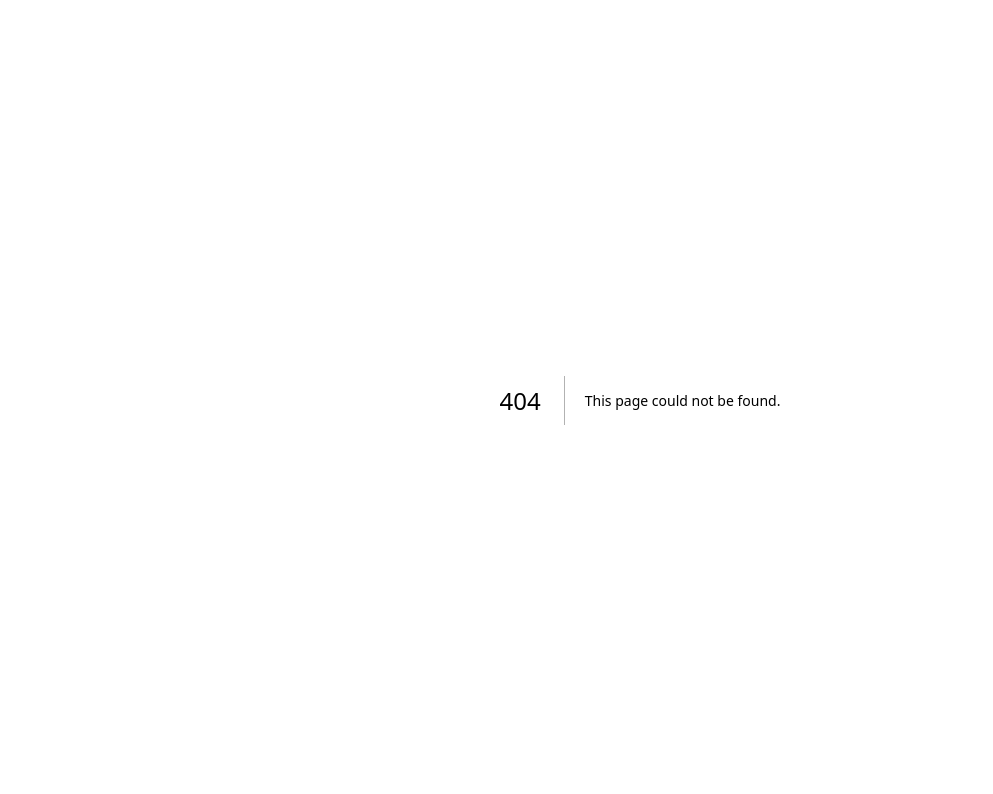
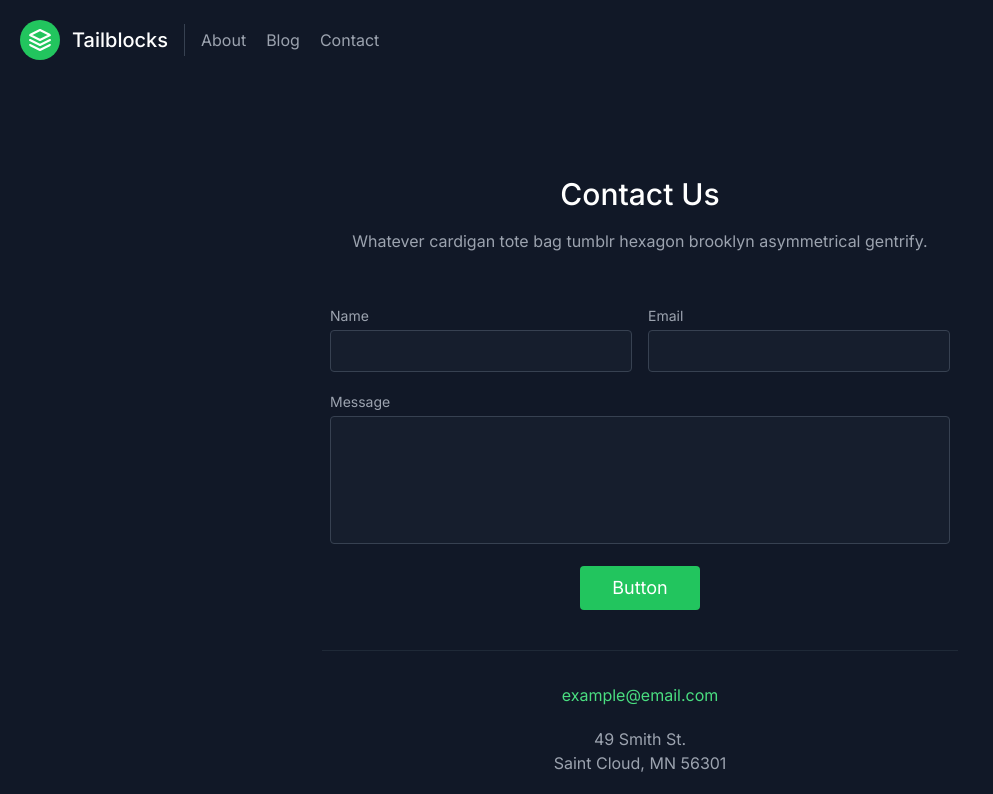
Before and after one commit to supiritasu/NextTech-Journal, a Next.js app: page /contact in a window 1280 px wide. Before the commit this address had no page. Shown: the top 794 px of the page, without its empty margins (0-993 px from the left). Built offline with nearby package versions, Linux system fonts and the light colour scheme.

Commit message:
contactの作成

```diff
--- a/src/app/_components/header.tsx
+++ b/src/app/_components/header.tsx
@@ -4,17 +4,24 @@ const Header = () => {
   return (
     <header className="text-gray-400 bg-gray-900 body-font">
     <div className="container mx-auto flex flex-wrap p-5 flex-col md:flex-row items-center">
-      <a className="flex title-font font-medium items-center text-white mb-4 md:mb-0">
-        <svg xmlns="http://www.w3.org/2000/svg" fill="none" stroke="currentColor" stroke-linecap="round" stroke-linejoin="round" stroke-width="2" className="w-10 h-10 text-white p-2 bg-green-500 rounded-full" viewBox="0 0 24 24">
-          <path d="M12 2L2 7l10 5 10-5-10-5zM2 17l10 5 10-5M2 12l10 5 10-5"></path>
-        </svg>
-        <span className="ml-3 text-xl">Tailblocks</span>
-      </a>
-      <nav className="md:mr-auto md:ml-4 md:py-1 md:pl-4 md:border-l md:border-gray-700	flex flex-wrap items-center text-base justify-center">
-        <a className="mr-5 hover:text-white">About</a>
-        <a className="mr-5 hover:text-white">Blog</a>
-        <a className="mr-5 hover:text-white">Contact</a>
-      </nav>
+    <Link href="/" className="flex title-font font-medium items-center text-white mb-4 md:mb-0">
+  <svg xmlns="http://www.w3.org/2000/svg" fill="none" stroke="currentColor" stroke-linecap="round" stroke-linejoin="round" stroke-width="2" className="w-10 h-10 text-white p-2 bg-green-500 rounded-full" viewBox="0 0 24 24">
+    <path d="M12 2L2 7l10 5 10-5-10-5zM2 17l10 5 10-5M2 12l10 5 10-5"></path>
+  </svg>
+  <span className="ml-3 text-xl">Tailblocks</span>
+</Link>
+
+<nav className="md:mr-auto md:ml-4 md:py-1 md:pl-4 md:border-l md:border-gray-700 flex flex-wrap items-center text-base justify-center">
+  <Link href="/about" className="mr-5 hover:text-white">
+    About
+  </Link>
+  <Link href="/blog" className="mr-5 hover:text-white">
+    Blog
+  </Link>
+  <Link href="/contact" className="mr-5 hover:text-white">
+    Contact
+  </Link>
+</nav>
 
     </div>
   </header>
--- /dev/null
+++ b/src/app/contact/page.tsx
@@ -0,0 +1,21 @@
+import Container from "@/app/_components/container";
+import { HeroPost } from "@/app/_components/hero-post";
+import { Intro } from "@/app/_components/intro";
+import { MoreStories } from "@/app/_components/more-stories";
+import { getAllPosts } from "@/lib/api";
+import { ContainerWithChildren } from "postcss/lib/container";
+import { Contact } from "@/app/_components/contact";
+import Header from "../_components/header";
+
+
+export default function Index() {
+
+  return (
+    <>
+    <Header/>
+    <main>
+      <Contact />
+    </main>
+    </>
+  );
+}
--- a/src/app/tags/[tag].tsx
+++ /dev/null
@@ -1,46 +0,0 @@
-import { GetStaticProps, GetStaticPaths } from "next";
-import Head from "next/head";
-import TagPage from "@/app/_components/TagPages";
-import { getAllTags, getPostsByTag } from "../../lib/api";
-import { Post } from "@/interfaces/post";
-
-type Props = {
-  posts: Post[];
-  tag: string;
-};
-
-const Tag = ({ posts, tag }: Props) => {
-  return (
-    <>
-      <Head>
-        <title>Tag: {tag}</title>
-      </Head>
-      <TagPage posts={posts} tag={tag} />
-    </>
-  );
-};
-
-export default Tag;
-
-export const getStaticProps: GetStaticProps = async ({ params }) => {
-  const tag = params?.tag as string;
-  const posts = getPostsByTag(tag);
-
-  return {
-    props: {
-      posts,
-      tag,
-    },
-  };
-};
-
-export const getStaticPaths: GetStaticPaths = async () => {
-  const tags = getAllTags();
-
-  return {
-    paths: tags.map((tag) => ({
-      params: { tag },
-    })),
-    fallback: false,
-  };
-};
--- /dev/null
+++ b/src/app/tags/[tag]/page.tsx
@@ -0,0 +1,35 @@
+import { Metadata } from "next";
+import { notFound } from "next/navigation";
+import { getAllTags, getPostsByTag } from "@/lib/api";
+import TagPage from "@/app/_components/TagPages";
+import { Post } from "@/interfaces/post";
+
+type Props = {
+  params: {
+    tag: string;
+  };
+};
+
+export async function generateMetadata({ params }: Props): Promise<Metadata> {
+  const tag = params.tag;
+  const posts = getPostsByTag(tag);
+
+  if (!posts) {
+    return notFound();
+  }
+
+  return {
+    title: `Tag: ${tag}`,
+  };
+}
+
+export default async function Tag({ params }: Props) {
+  const tag = params.tag;
+  const posts = getPostsByTag(tag);
+
+  if (!posts) {
+    return notFound();
+  }
+
+  return <TagPage posts={posts} tag={tag} />;
+}
```
